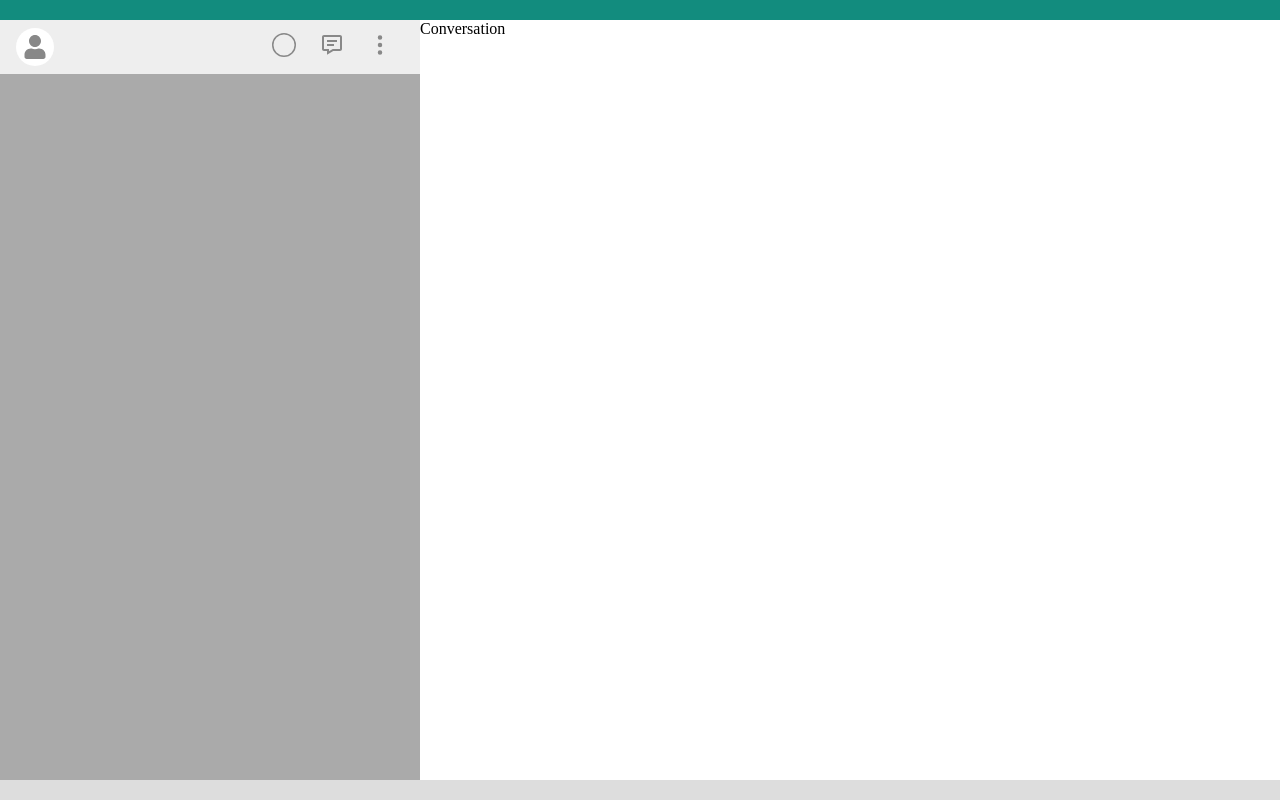
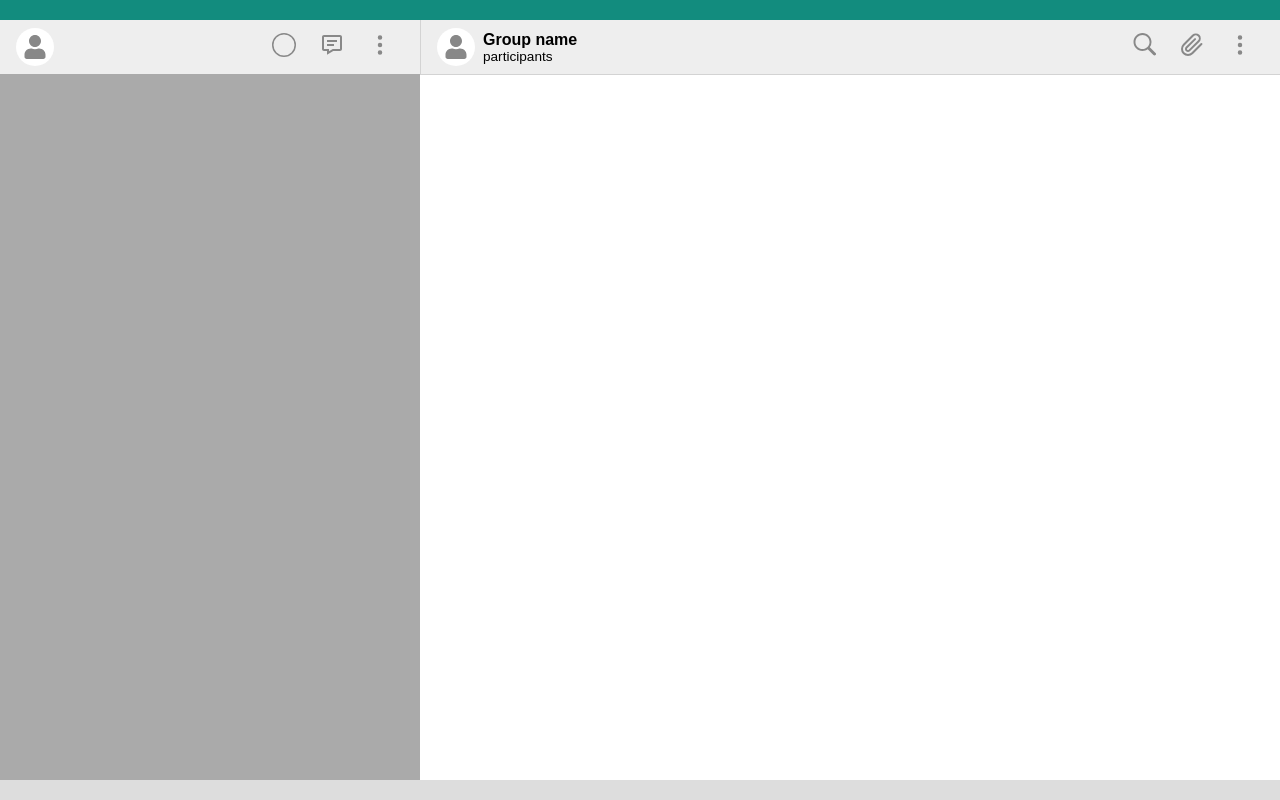
Before and after one commit to kibutzzz/whatsapp-clone, a React (Create React App) app: page / in a window 1280 px wide. Built offline with nearby package versions, Linux system fonts and the light colour scheme.

Commit message:
added conversation Header

```diff
--- a/src/components/Conversation/index.tsx
+++ b/src/components/Conversation/index.tsx
@@ -1,5 +1,6 @@
 import React from 'react';
 import styled from 'styled-components';
+import ConversationHeader from '../ConversationHeader';
 
 
 const Container = styled.div`
@@ -10,7 +11,11 @@ const Container = styled.div`
 
 
 function Conversation() {
-    return <Container>Conversation</Container>;
+    return (
+        <Container>
+            <ConversationHeader />
+        </Container>
+    );
 }
 
 export default Conversation;
--- /dev/null
+++ b/src/components/ConversationHeader/index.tsx
@@ -0,0 +1,79 @@
+import React from 'react';
+import styled from 'styled-components';
+import { FaUser } from 'react-icons/fa';
+import { FiPaperclip } from 'react-icons/fi';
+import { BsThreeDotsVertical } from 'react-icons/bs';
+import { GoSearch } from 'react-icons/go';
+
+const Container = styled.div`
+    display: flex;
+    justify-content: space-between;
+    align-items:center;
+
+    width: 100%;
+    height: fit-content;
+
+    padding: 8px 16px;
+
+    background-color: #EEE;
+    border-left: 1px solid lightgray;
+    border-bottom: 1px solid lightgray;
+
+    #UserImageContainer {
+        display: flex;
+        align-items: center;
+        justify-content: center;
+        width: 38px;
+        height: 38px;
+
+        padding: 4px;
+
+        border-radius: 50%;
+        background-color: white;
+
+        overflow: hidden;
+    }
+
+    #info {
+        flex-grow: 1;
+        display: flex;
+        flex-direction: column;
+
+        padding: 0 8px;
+
+        > :nth-child(2) {
+            font-size: 0.85rem;
+        }
+    }
+
+    #options {
+        display: flex;
+
+        > span {
+            display: block;
+            padding: 0 12px;
+        }
+    }
+`;
+
+
+function ConversationHeader() {
+    return (
+        <Container>
+            <span id="UserImageContainer">
+                <FaUser size={24} color={"#888"} />
+            </span>
+            <div id="info">
+                <span><strong>Group name</strong></span>
+                <span>participants</span>
+            </div>
+            <div id="options">
+                <span ><GoSearch size={24} color={"#888"} /></span>
+                <span ><FiPaperclip size={24} color={"#888"} /></span>
+                <span ><BsThreeDotsVertical size={24} color={"#888"} /></span>
+            </div>
+        </Container>
+    );
+}
+
+export default ConversationHeader;
--- a/src/index.tsx
+++ b/src/index.tsx
@@ -9,6 +9,8 @@ const GlobalStyle = createGlobalStyle`
     padding: 0;
     outline: 0;
     box-sizing: border-box;
+
+    font-family: sans-serif;
   }
 
 `;
```
